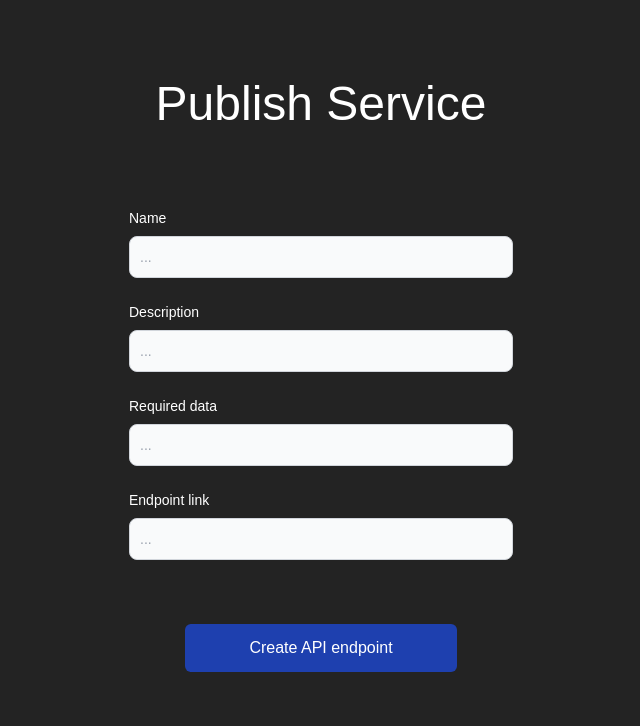
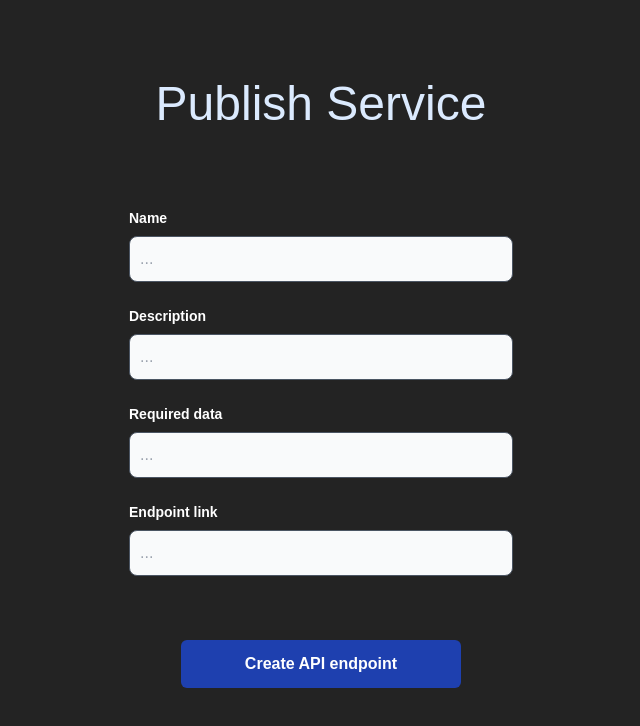
Before and after one commit to PrivTap/PrivTap, a Vue app in the folder frontend/: page /publishservice in a window 1280 px wide. Shown: the top 726 px of the page, without its empty margins (319-959 px from the left). Built offline with nearby package versions, Linux system fonts and the light colour scheme.

Commit message:
Updated publishService Page [develop]

```diff
--- a/frontend/src/router/router.ts
+++ b/frontend/src/router/router.ts
@@ -52,7 +52,7 @@ const router = createRouter({
     {
       path: "/test",
       name: "test",
-      component: () => import("../views/Test.vue"),
+      component: () => import("../views/Testt.vue"),
     }
 
 
--- a/frontend/src/views/PublishServiceView.vue
+++ b/frontend/src/views/PublishServiceView.vue
@@ -1,7 +1,7 @@
 <template>
 
 <div>
-    <h1 class="text-5xl text-white text-center py-20">Publish Service</h1>
+    <h1 class="text-5xl text-blue-100 font-medium text-center py-20">Publish Service</h1>
 
 
 
@@ -10,34 +10,34 @@
 <form>
 
     <div class="mb-6 mx-auto w-96">
-      <label for="text" class="block mb-2 text-sm font-medium text-white dark:text-gray-300">Name</label>
-      <input type="text" id="text" class="bg-gray-50 border border-gray-300 text-black text-sm rounded-lg focus:ring-blue-500 focus:border-blue-500 block w-full p-2.5 dark:bg-gray-700 dark:border-gray-600 dark:placeholder-gray-400 dark:focus:ring-blue-500 dark:focus:border-blue-500" placeholder="...">
+      <label for="text" class="block mb-2 text-sm font-semibold text-white dark:text-gray-300">Name</label>
+      <input type="text" id="text" class="bg-gray-50 border border-gray-600 text-white text-md rounded-lg block w-full p-2.5 dark:bg-gray-700" placeholder="...">
       <!-- Required as a command is missing in above input -->
     </div>
 
 
     <div class="mb-6 mx-auto w-96">
-        <label for="text" class="block mb-2 text-sm font-medium text-white dark:text-gray-300">Description</label>
-        <input type="text" id="text" class="bg-gray-50 border border-gray-300 text-black text-sm rounded-lg focus:ring-blue-500 focus:border-blue-500 block w-full p-2.5 dark:bg-gray-700 dark:border-gray-600 dark:placeholder-gray-400 dark:focus:ring-blue-500 dark:focus:border-blue-500" placeholder="...">
+        <label for="text" class="block mb-2 text-sm font-semibold text-white dark:text-gray-300">Description</label>
+        <input type="text" id="text" class="bg-gray-50 border border-gray-600 text-white text-md rounded-lg block w-full p-2.5 dark:bg-gray-700" placeholder="...">
       </div>
 
 
       <div class="mb-6 mx-auto w-96">
-        <label for="text" class="block mb-2 text-sm font-medium text-white dark:text-gray-300">Required data</label>
-        <input type="text" id="text" class="bg-gray-50 border border-gray-300 text-black text-sm rounded-lg focus:ring-blue-500 focus:border-blue-500 block w-full p-2.5 dark:bg-gray-700 dark:border-gray-600 dark:placeholder-gray-400 dark:focus:ring-blue-500 dark:focus:border-blue-500" placeholder="...">
+        <label for="text" class="block mb-2 text-sm font-semibold text-white dark:text-gray-300">Required data</label>
+        <input type="text" id="text" class="bg-gray-50 border border-gray-600 text-white text-md rounded-lg block w-full p-2.5 dark:bg-gray-700" placeholder="...">
       </div>
 
 
       <div class="mb-6 mx-auto w-96">
-        <label for="text" class="block mb-2 text-sm font-medium text-white dark:text-gray-300">Endpoint link</label>
-        <input type="text" id="text" class="bg-gray-50 border border-gray-300 text-black text-sm rounded-lg focus:ring-blue-500 focus:border-blue-500 block w-full p-2.5 dark:bg-gray-700 dark:border-gray-600 dark:placeholder-gray-400 dark:focus:ring-blue-500 dark:focus:border-blue-500" placeholder="...">
+        <label for="text" class="block mb-2 text-sm font-semibold text-white dark:text-gray-300">Endpoint link</label>
+        <input type="text" id="text" class="bg-gray-50 border border-gray-600 text-white text-md rounded-lg block w-full p-2.5 dark:bg-gray-700" placeholder="...">
       </div>
 
 </form>
 
 
 <div class="flex flex-row justify-center py-10 space-x-32">
-    <button type="button" class="px-16 py-3 bg-blue-800 rounded-md text-white">
+    <button type="button" class="px-16 py-3 bg-blue-800 rounded-md text-white font-semibold">
       Create API endpoint
     </button>
   </div>
```
Also changed, not shown: frontend/src/views/Testt.vue (renamed from frontend/src/views/test.vue).
